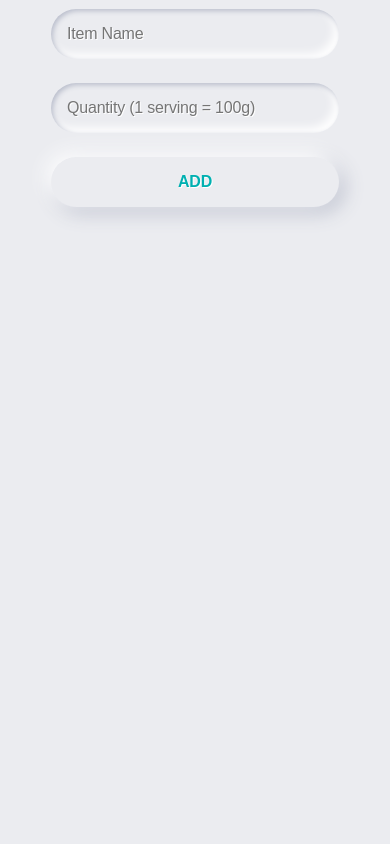
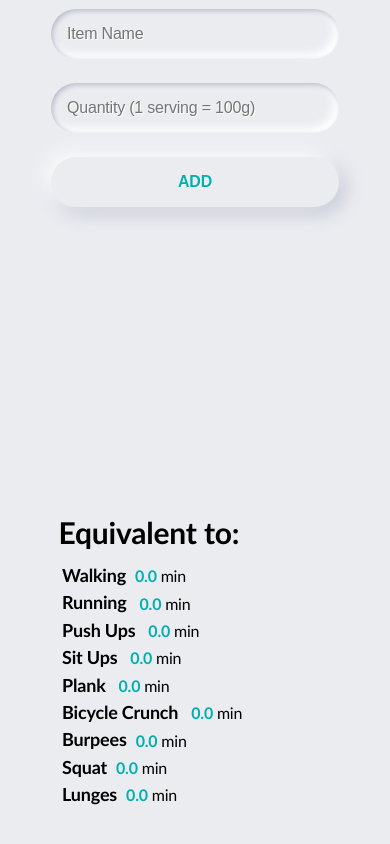
Before and after one commit to Dipanjali1/NuTrack, a React (Create React App) app: page /intakeestimate in a window 390 px wide. Shown: the part 796-1640 px from the top of the page. Before the commit the page ends 1323 px from the top, so only its background shows below. Built offline with nearby package versions, Linux system fonts and the light colour scheme.

Commit message:
Equilvalent to: added

```diff
--- a/src/components/Nutrition.js
+++ b/src/components/Nutrition.js
@@ -346,6 +346,22 @@ const Nutrition = (props) => {
         </button>
       </form>}
       <div className="foodCardsCont">{handleFoodCards()}</div>
+      <div className="calorie-burn-wrapper">
+        <div className="inner-calorie-burn-wrapper">
+          <div className="exercise-title">Equivalent to:</div>
+          <div>
+            <div className="exercise-name">Walking </div><span className="calpermin">{(calories / 7.6).toFixed(1)}</span> min<br/>
+            <div className="exercise-name">Running </div> <span className="calpermin">{(calories / 13.2).toFixed(1)}</span> min<br/>
+            <div className="exercise-name">Push Ups </div> <span className="calpermin">{(calories / 7).toFixed(1)}</span> min<br/>
+            <div className="exercise-name">Sit Ups </div> <span className="calpermin">{(calories / 9).toFixed(1)}</span> min<br/>
+            <div className="exercise-name">Plank </div> <span className="calpermin">{(calories / 5).toFixed(1)}</span> min<br/>
+            <div className="exercise-name">Bicycle Crunch </div> <span className="calpermin">{(calories / 3).toFixed(1)}</span> min<br/>
+            <div className="exercise-name">Burpees </div><span className="calpermin">{(calories / 9.4).toFixed(1)}</span> min<br/>
+            <div className="exercise-name">Squat </div><span className="calpermin">{(calories / 8).toFixed(1)}</span> min<br/>
+            <div className="exercise-name">Lunges </div><span className="calpermin">{(calories / 9.33).toFixed(1)}</span> min<br/>
+          </div>
+        </div>
+      </div>
     </div>
   );
 };
--- a/src/styles/Nutrition.scss
+++ b/src/styles/Nutrition.scss
@@ -236,6 +236,59 @@ body, p, input, select, textarea, button {
   font-size: 18px;
 }
 
-  .addItemManually:hover, .saveReportFormBTN:hover {
-    color: #58A5BD;
+.addItemManually:hover, .saveReportFormBTN:hover {
+  color: #58A5BD;
+}
+
+.calorie-burn-wrapper {
+  position: absolute;
+  box-sizing: border-box;
+  display: block;
+  text-align: left;
+  margin-bottom: 10%;
+  left: 1em;
+  top: 15em;
+}
+
+.exercise-title {
+  font-weight: 800;
+  font-size: 30px;
+  margin-bottom: 0.4em;
+}
+
+.exercise-name {
+  position: relative;
+  box-sizing: border-box;
+  display: inline-block;
+  font-weight: 600;
+  font-size: 18px;
+  margin: 0.1em 0.5em 0.2em 0.2em;
+}
+
+.calpermin {
+  color:#00B0B1;
+  font-weight: 600;
+}
+
+@media only screen and (max-width: 1050px){
+  .calorie-burn-wrapper {
+    position: relative;
+    box-sizing: border-box;
+    display: inline-block;
+    text-align: left;
+    width: 70%;
+    left: 0em;
+    top: 0em;
   }
+}
+
+@media only screen and (max-width: 590px){
+  .calorie-burn-wrapper {
+    position: relative;
+    box-sizing: border-box;
+    display: inline-block;
+    text-align: left;
+    left: 0em;
+    top: 0em;
+  }
+}
```
